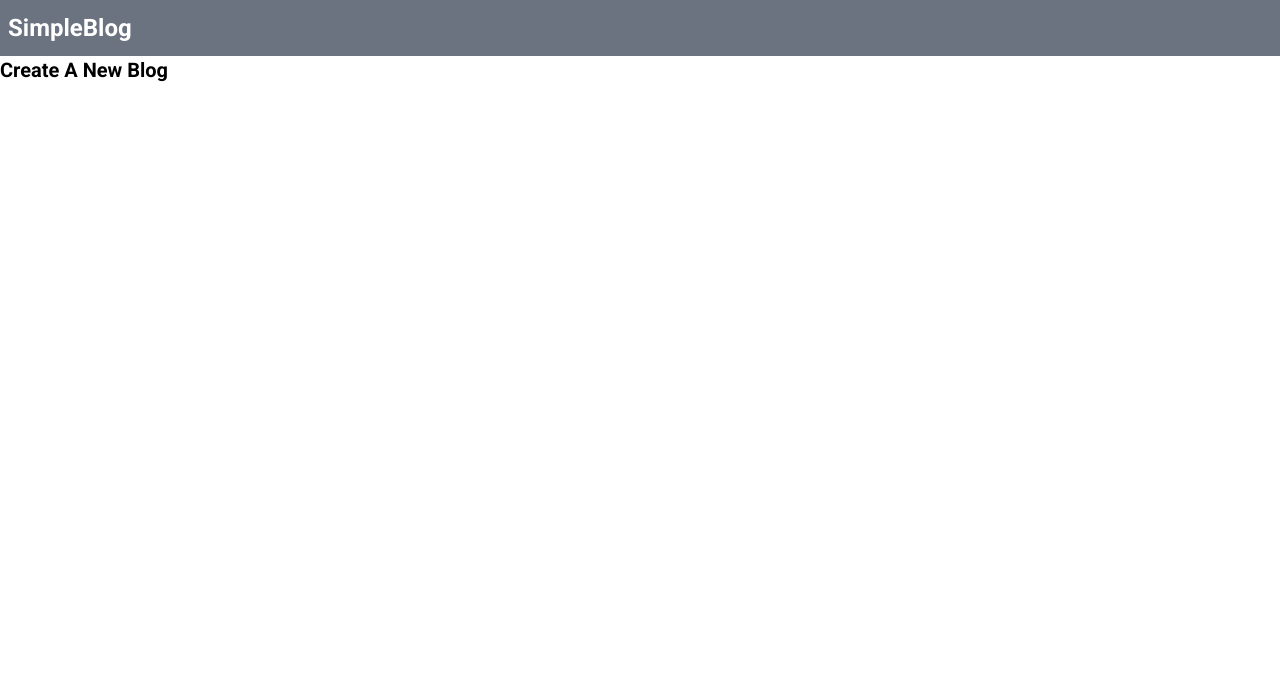
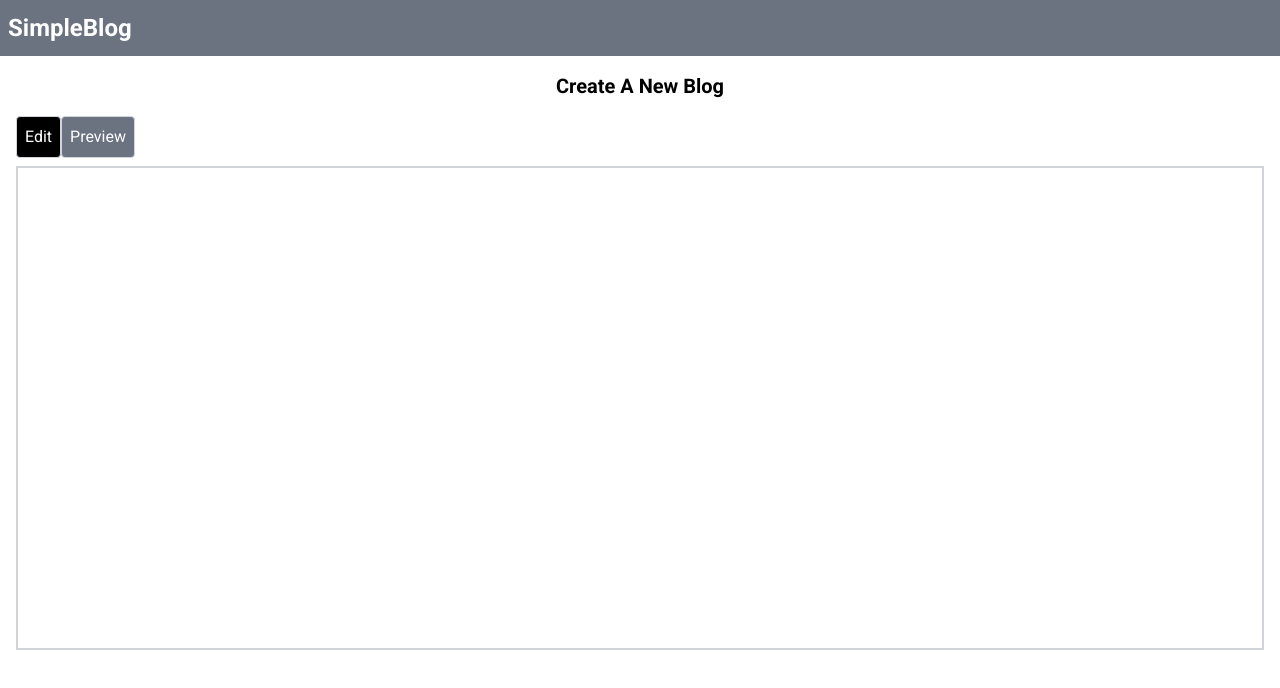
Before and after one commit to tham-ph/SimpleBlog, a React (Create React App) app in the folder frontend/: page /create in a window 1280 px wide. Shown: the top 688 px of the page. Built offline with nearby package versions, Linux system fonts and the light colour scheme; no server answers.

Commit message:
implement edit/preview to work with markdown

```diff
--- a/frontend/src/Editor.js
+++ b/frontend/src/Editor.js
@@ -1,8 +1,50 @@
+import ReactMarkdown from "react-markdown";
+import remarkGfm from "remark-gfm";
+import {useState} from "react";
 
 const Editor = () => {
+  const [isPreviewMode, setPreviewMode] = useState(false);
+  const [rawText, setRawText] = useState("");
   return (
-    <div>
+    <div className="flex flex-col items-center p-4 gap-4">
       <h2 className="text-xl font-bold">Create A New Blog</h2>
+      <div className="flex flex-col w-full gap-2">
+        <div className="flex">
+          <button id="edit-button" className="bg-black text-white p-2 border border-gray-300 rounded hover:bg-black"
+            onClick={() => {
+              document.getElementById("edit-button").style.backgroundColor = "black";
+              document.getElementById("preview-button").style.backgroundColor = "rgb(107 114 128)";
+              setPreviewMode(false);
+            }}
+          >Edit</button>
+          <button id="preview-button" className="bg-gray-500 text-white p-2 border border-gray-300 rounded hover:bg-black"
+            onClick={() => {
+              document.getElementById("edit-button").style.backgroundColor = "rgb(107 114 128)";
+              document.getElementById("preview-button").style.backgroundColor = "black";
+              setPreviewMode(true);
+            }}
+          >Preview</button>
+        </div>
+        {
+          isPreviewMode ? (
+              <div>
+                <ReactMarkdown className="prose"
+                               remarkPlugins={[remarkGfm]}>
+                  {rawText}
+                </ReactMarkdown>
+              </div>
+          )
+          : (
+              <textarea className="border-2 border-gray-300 resize-none"
+                        rows="20"
+                        value={rawText}
+                        onChange={(event) => {
+                          setRawText(event.target.value);
+                        }}
+              ></textarea>
+          )
+        }
+      </div>
     </div>
   );
 }
```
